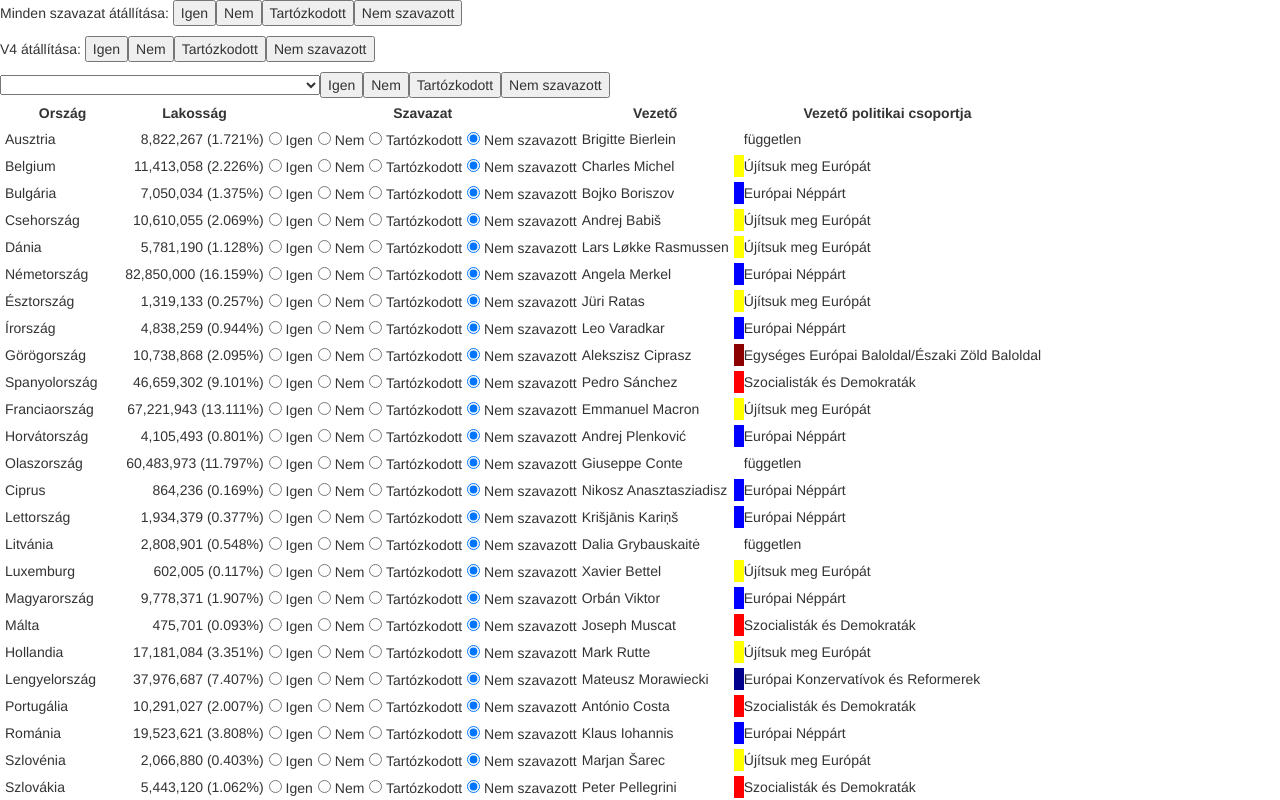
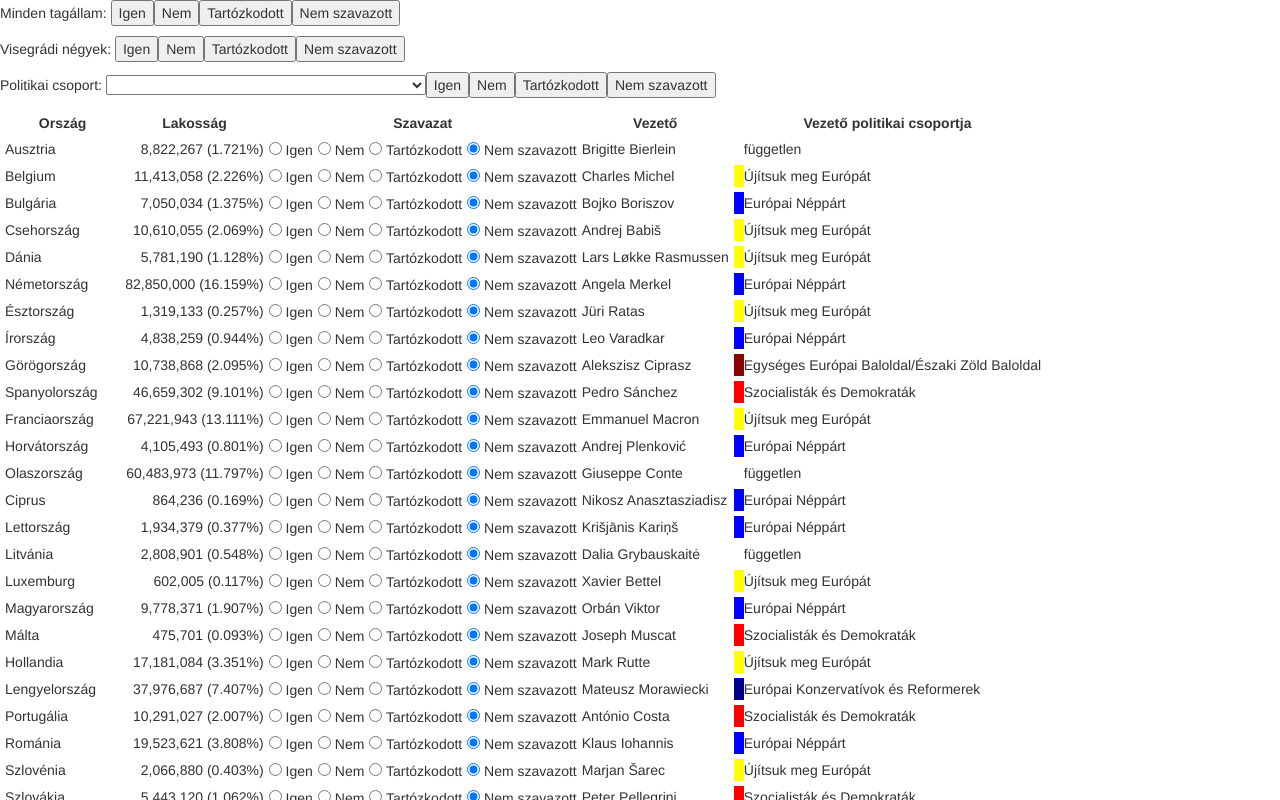
Before and after one commit to aProudCynic/councilvote2, an Angular app: page / in a window 1280 px wide. Shown: the top 800 px of the page. Built offline with nearby package versions, Linux system fonts and the light colour scheme.

Commit message:
minor bugfix: cleanup of labels

```diff
--- a/src/app/preset-buttons/preset-buttons.component.html
+++ b/src/app/preset-buttons/preset-buttons.component.html
@@ -1,19 +1,22 @@
-<p>Minden szavazat átállítása: <button
+<p>Minden tagállam: <button
     type="button"
     *ngFor="let voteKey of getAllVoteTypes()"
     (click)="setAllVotesTo(voteKey)">{{getVoteValueFor(voteKey)}}</button>
 </p>
-<p>V4 átállítása: <button
+<p>Visegrádi négyek: <button
     type="button"
     *ngFor="let voteKey of getAllVoteTypes()"
     (click)="setAllVotesForV4To(voteKey)">{{getVoteValueFor(voteKey)}}</button>
 </p>
-<select name="politicalGroups" [(ngModel)]="selectedPoliticalGroupKey">
-    <option *ngFor="let politicalGroup of getPoliticalGroups()" [value]="politicalGroup[0]">
-        {{politicalGroup[1]}}
-    </option>
-</select>
-<button
+<p>Politikai csoport: <select name="politicalGroups" [(ngModel)]="selectedPoliticalGroupKey">
+        <option *ngFor="let politicalGroup of getPoliticalGroups()" [value]="politicalGroup[0]">
+            {{politicalGroup[1]}}
+        </option>
+    </select>
+    <button
     type="button"
     *ngFor="let voteKey of getAllVoteTypes()"
-    (click)="setAllVotesForPoliticalGroup(voteKey)">{{getVoteValueFor(voteKey)}}</button>
+    (click)="setAllVotesForPoliticalGroup(voteKey)">
+        {{getVoteValueFor(voteKey)}}
+    </button>
+</p>
```
